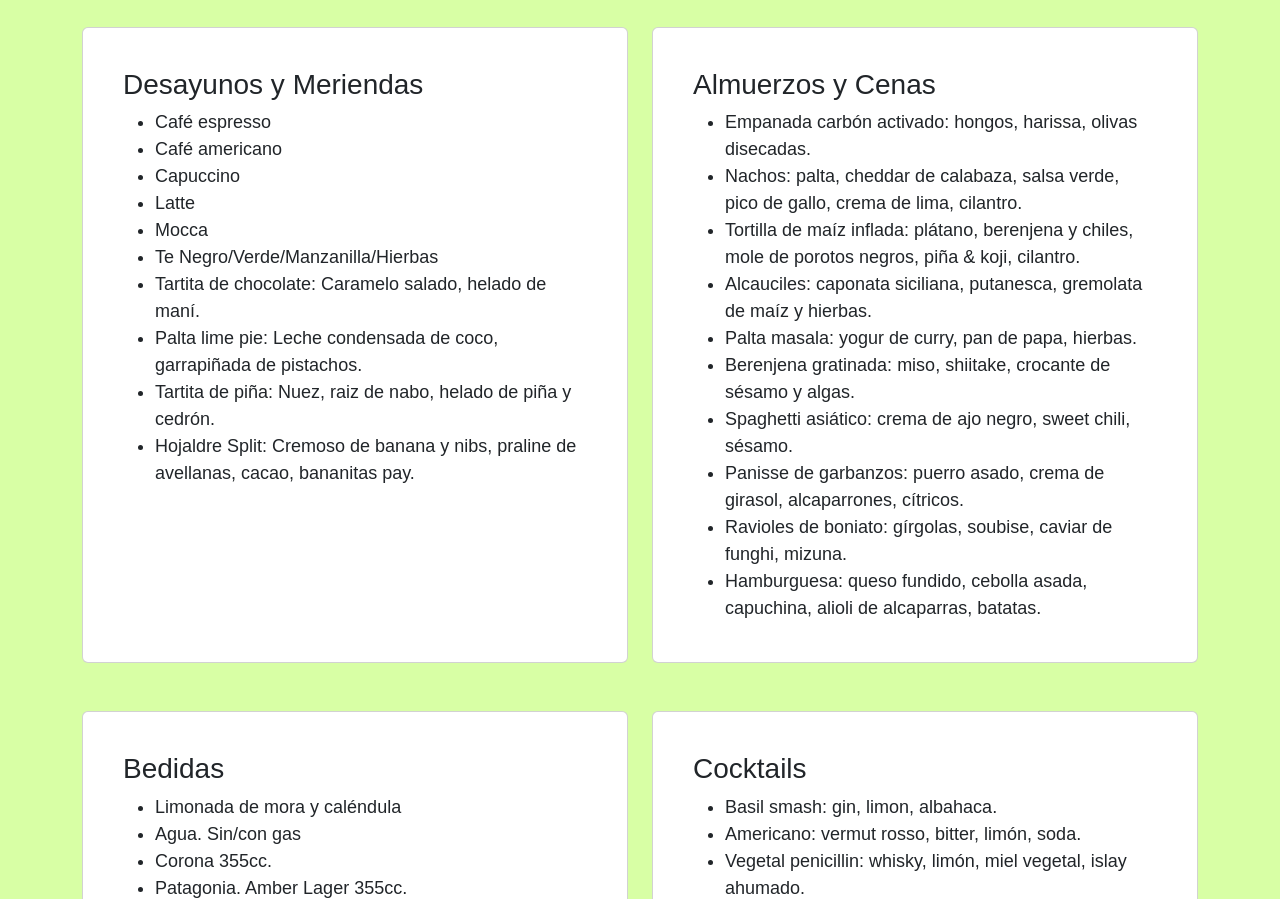
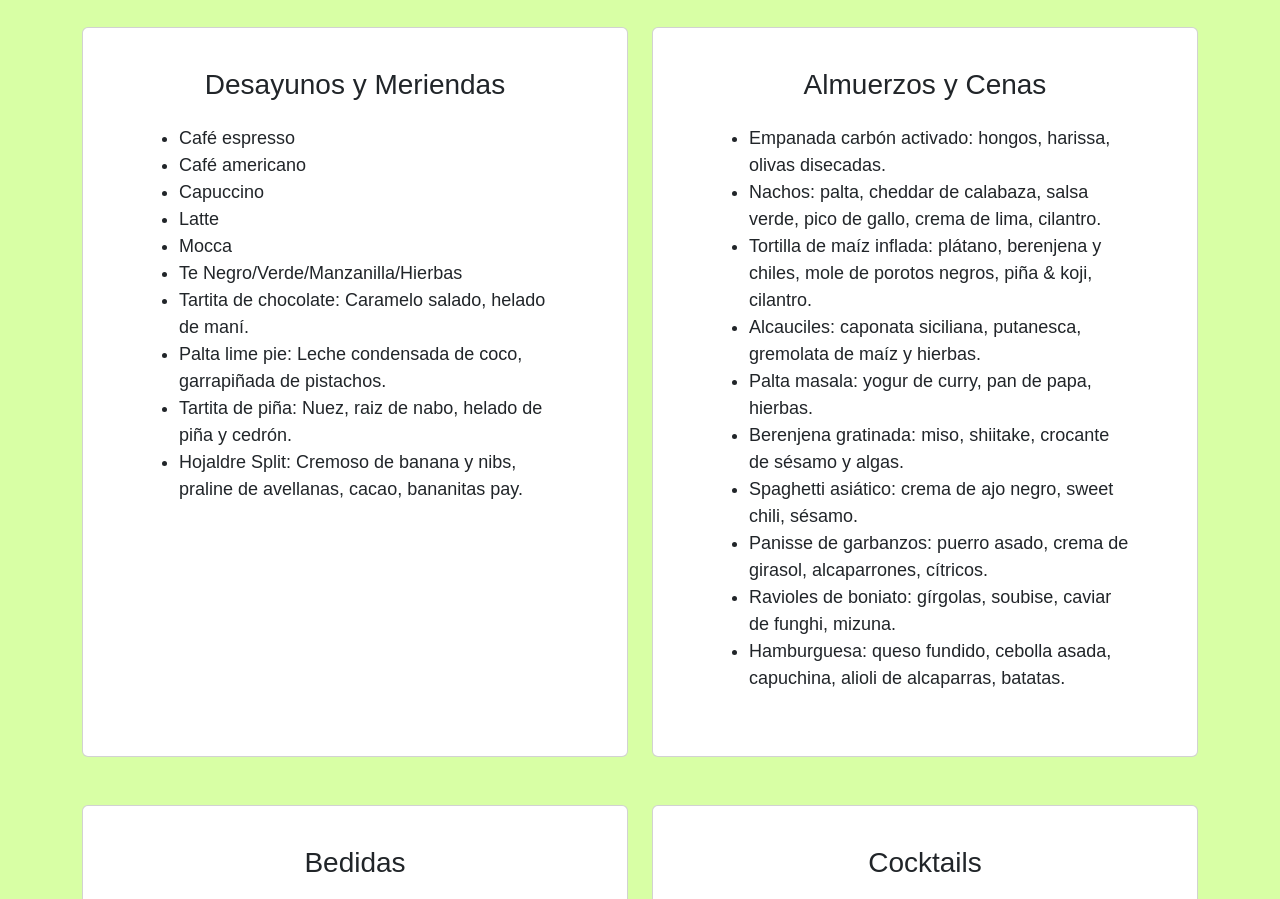
Before and after one commit to MilenaLeone92/milenaleone.github.io, a plain HTML site: page carta.html in a window 1280 px wide. Shown: the part 203-1102 px from the top of the page. Drawn offline with nearby package versions, Linux system fonts and the light colour scheme.

Commit message:
Update carta.html

```diff
--- a/carta.html
+++ b/carta.html
@@ -53,8 +53,8 @@
                 <div class="col-md-6 py-4 zoom">
                     <div class="card p-4" style="height: 100%;">
                         <div class="card-body">
-                            <h3 class="card-title titulo">Desayunos y Meriendas</h3>
-                            <ul class="card-text font-parrafo">
+                            <h3 class="card-title titulo" style="text-align: center">Desayunos y Meriendas</h3>
+                            <ul class="card-text font-parrafo m-4">
                                 <li>Café espresso</li>
                                 <li>Café americano</li>
                                 <li>Capuccino</li>
@@ -73,8 +73,8 @@
                 <div class="col-md-6 py-4 zoom">
                     <div class="card p-4" style="height: 100%">
                         <div class="card-body">
-                            <h3 class="card-title titulo">Almuerzos y Cenas</h3>
-                            <ul class="card-text font-parrafo">
+                            <h3 class="card-title titulo" style="text-align: center">Almuerzos y Cenas</h3>
+                            <ul class="card-text font-parrafo m-4">
                                 <li>Empanada carbón activado: hongos, harissa, olivas disecadas.</li>
                                 <li>Nachos: palta, cheddar de calabaza, salsa verde, pico de gallo, crema de lima,
                                     cilantro.</li>
@@ -95,8 +95,8 @@
                 <div class="col-md-6 py-4 zoom">
                     <div class="card p-4" style="height: 100%">
                         <div class="card-body">
-                            <h3 class="card-title titulo">Bedidas</h3>
-                            <ul class="card-text font-parrafo">
+                            <h3 class="card-title titulo" style="text-align: center">Bedidas</h3>
+                            <ul class="card-text font-parrafo m-4">
                                 <li>Limonada de mora y caléndula</li>
                                 <li>Agua. Sin/con gas</li>
                                 <li>Corona 355cc.</li>
@@ -109,8 +109,8 @@
                 <div class="col-md-6 py-4 zoom">
                     <div class="card p-4" style="height: 100%">
                         <div class="card-body">
-                            <h3 class="card-title titulo">Cocktails</h3>
-                            <ul class="card-text font-parrafo">
+                            <h3 class="card-title titulo" style="text-align: center">Cocktails</h3>
+                            <ul class="card-text font-parrafo m-4">
                                 <li>Basil smash: gin, limon, albahaca.</li>
                                 <li>Americano: vermut rosso, bitter, limón, soda.</li>
                                 <li>Vegetal penicillin: whisky, limón, miel vegetal, islay ahumado.</li>
```
